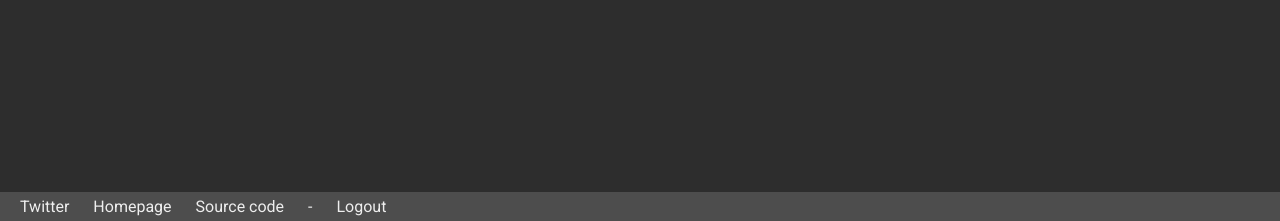
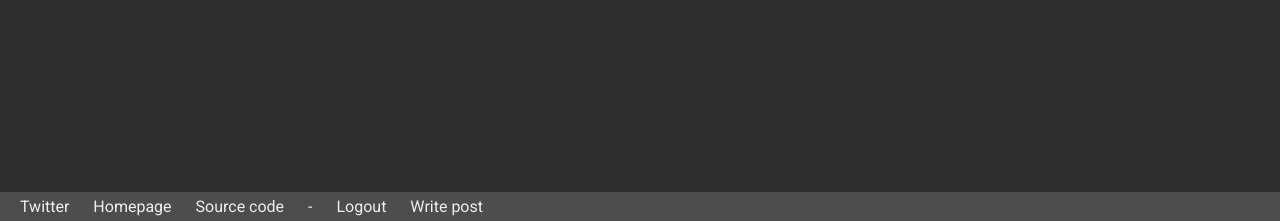
Before and after one commit to QuadPiece/flask-blog, a Flask app: page / in a window 1280 px wide. Shown: the part 579-800 px from the top of the page. Run offline with Flask 2, Linux system fonts and the light colour scheme; the visitor is signed in with stand-in values (Sample User, id 1); data that the repository does not hold is empty.

Commit message:
Added link to writer page

```diff
--- a/templates/layout.html
+++ b/templates/layout.html
@@ -23,6 +23,7 @@
         {% if session.logged_in %}
         <li>-</li>
         <li><a href="{{ url_for('logout') }}">Logout</a></li>
+        <li><a href="{{ url_for('writenew') }}">Write post</a></li>
         {% endif %}
       </ul>
     </div>
```
